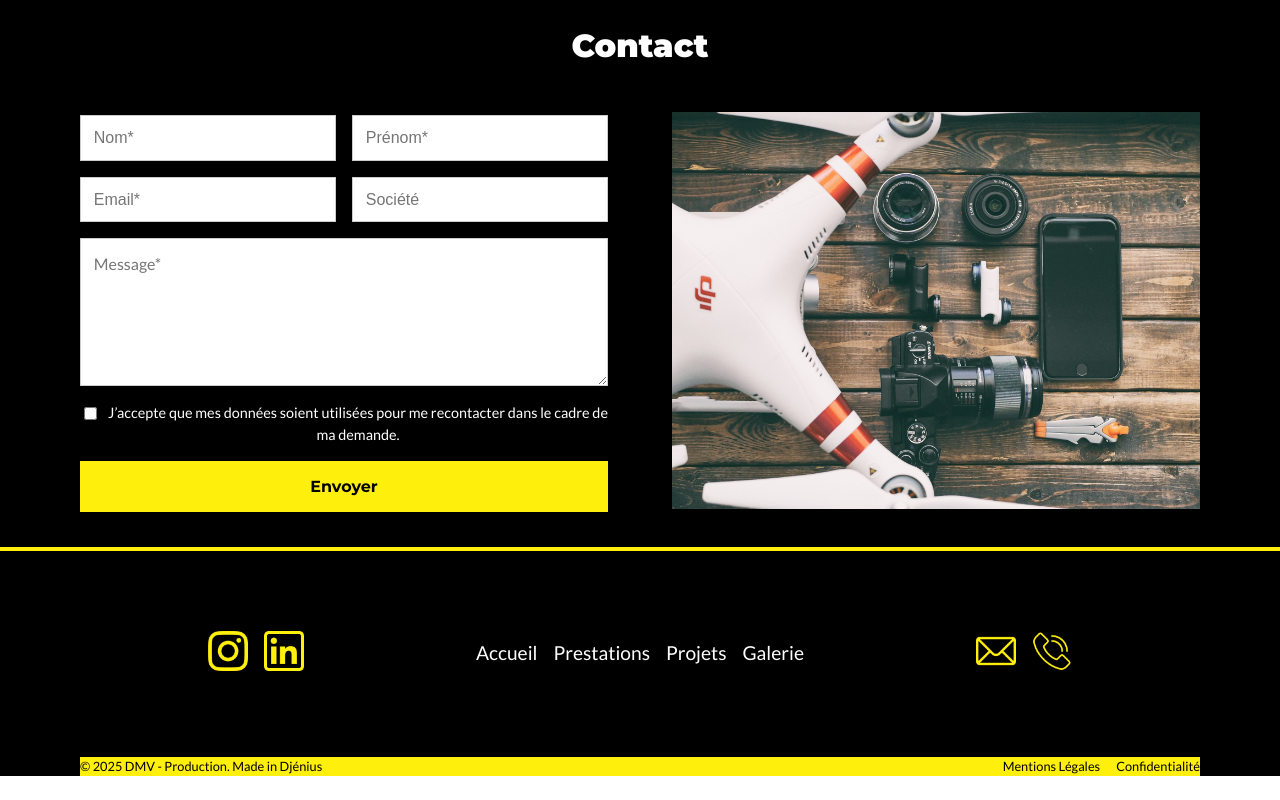
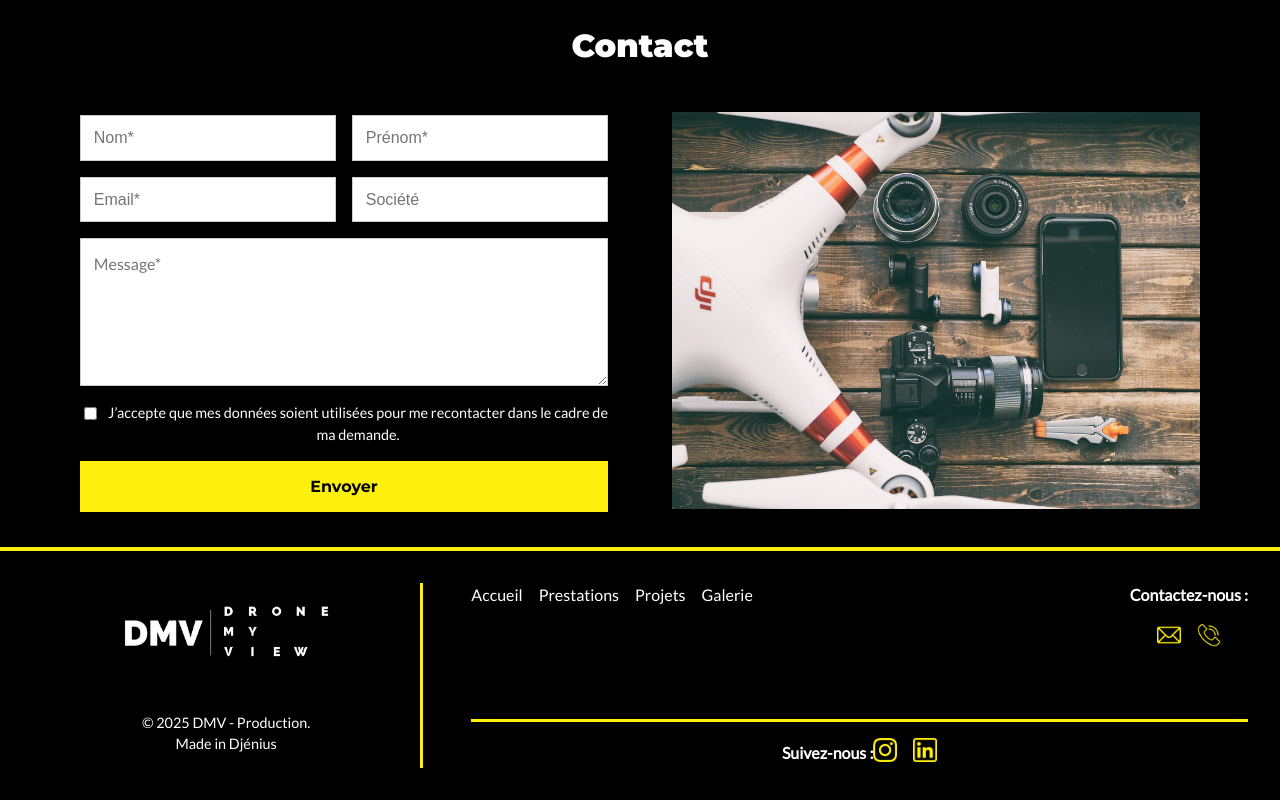
Before and after one commit to Guillaume811/site_dmv, a React (Create React App) app in the folder dmv/: page / in a window 1280 px wide. Shown: the part 2888-3688 px from the top of the page. Before the commit the page ends 3664 px from the top, so only its background shows below. Built offline with nearby package versions, Linux system fonts and the light colour scheme.

Commit message:
changement design logo

```diff
--- a/dmv/src/components/Footer/Footer.module.scss
+++ b/dmv/src/components/Footer/Footer.module.scss
@@ -1,87 +1,91 @@
 @import '../../styles/variables';
 
 .footer {
-    font-size: 0.9rem;
+    display: flex;
+    flex-direction: row;
     border-top: 0.3rem solid $primary;
     background-color: $secondary;
-    padding: 0 5rem;
-
-    &__top {
-        display: flex;
-        flex-wrap: wrap;
-        justify-content: space-between;
-        align-items: center;
-        text-align: center;
     color: $tertiary;
-        gap: 2rem;
-        padding: 5rem 0;
+    padding: 2rem 2rem;
+    gap: 3rem;
 
     &__left {
         flex: 1;
         display: flex;
         flex-direction: column;
+        justify-content: center;
         align-items: center;
+        text-align: center;
+        border-right: 0.2rem solid $primary;
 
-            &__social {
+        &__logo {
+            max-width: 250px;
+            margin-bottom: 1rem;
+        }
+
+        &__text {
+            font-size: 0.9rem;
+            line-height: 1.4;
+        }
+
+    }
+
+    &__right {
+        flex: 2;
         display: flex;
+        flex-direction: column;
+        justify-content: space-between;
+
+        &__top {
+            display: flex;
+            justify-content: space-between;
+            align-items: flex-start;
+            flex-wrap: wrap;
+            gap: 2rem;
+
+            &__list {
+                display: flex;
+                flex-wrap: wrap;
                 gap: 1rem;
+                list-style: none;
+                padding: 0;
+                margin: 0;
 
-                &__icon {
-                    width: 40px;
-                    height: 40px;
-                    cursor: pointer;
-                    transition: opacity 0.3s ease;
+                &__items {
+
+                    &__link {
+                        text-decoration: none;
+                        color: $tertiary;
+                        font-size: 1rem;
 
                         &:hover {
-                        opacity: 0.8;
+                        color: $primary;
                         }
                     }
                 }
             }
 
-        &__center {
-            flex: 1;
+            &__contact {
                 display: flex;
                 flex-direction: column;
                 align-items: center;
-            gap: 2rem;
+                gap: 0.5rem;
 
-            &__list {
-                display: flex;
-                gap: 1rem;
-                flex-wrap: wrap;
-                justify-content: center;
-                list-style: none;
-                font-size: 1.2rem;
-                padding: 0;
-                margin: 0;
-
-                &__items {
-
-
-                    &__link {
-                        text-decoration: none;
-                        color: $tertiary;
-                    }
-                }
-            }
+                &__title {
+                    font-size: 1rem;
+                    font-weight: bold;
+                    margin: 0 0 0.5rem 0;
                 }
 
-        &__right {
-            flex: 1;
-            display: flex;
-            flex-direction: column;
-            align-items: center;
-            gap: 1rem;
-
-            &__contact {
+                &__button {
                     display: flex;
                     gap: 1rem;
 
                     &__icon {
-                    width: 40px;
-                    height: 40px;
-                    transition: opacity 0.3s;
+                         width: 24px;
+                        height: 24px;
+                        cursor: pointer;
+                        transition: opacity 0.3s ease;
 
                         &:hover {
                         opacity: 0.8;
@@ -93,33 +97,33 @@
 
         &__bottom {
             display: flex;
-        justify-content: space-between;
-        text-align: center;
-        background-color: $primary;
-        color: $secondary;
-        font-size: 0.8rem;
+            flex-direction: row;
+            justify-content: center;
+            align-items: center;
+            margin-top: 2rem;
+            border-top: 0.2rem solid $primary;
+            padding-top: 1rem;
 
-        &__text {
+            &__title {
+                font-size: 1rem;
+                font-weight: bold;
                 margin: 0;
             }
 
-        &__list {
+            &__social {
                 display: flex;
                 gap: 1rem;
-                flex-wrap: wrap;
-                justify-content: center;
-                list-style: none;
-                padding: 0;
-                margin: 0;
 
-                &__items {
+                &__icon {
+                    width: 24px;
+                    height: 24px;
+                    transition: opacity 0.3s;
 
-
-                    &__link {
-                        text-decoration: none;
-                        color: $secondary;
+                    &:hover {
+                        opacity: 0.8;
                     }
                 }
             }
         }
     }
+}
--- a/dmv/src/components/Footer/Footer.tsx
+++ b/dmv/src/components/Footer/Footer.tsx
@@ -1,7 +1,7 @@
 import React from 'react';
 import styles from "./Footer.module.scss";
 // Pictures and icons
-import logo from "../../assets/pictures/logo.png";
+import logoWhite from "../../assets/pictures/logo-white.png";
 import mailIcon from "../../assets/pictures/icons/mail.png";
 import phoneIcon from "../../assets/pictures/icons/phone.png";
 import linkedinIcon from "../../assets/pictures/icons/linkedin.png";
@@ -22,62 +22,60 @@ const Footer: React.FC = () => {
 
     return (
         <footer className={styles.footer}>
-            <div className={styles.footer__top}>
-                <div className={styles.footer__top__left}>
-                    <div className={styles.footer__top__left__social}>
-                        <a href="https://twitter.com" target="_blank" rel="noopener noreferrer">
-                            <img src={instagramIcon} alt="Instagram" className={styles.footer__top__left__social__icon} />
-                        </a>
-                        <a href="https://linkedin.com" target="_blank" rel="noopener noreferrer">
-                            <img src={linkedinIcon} alt="LinkedIn" className={styles.footer__top__left__social__icon} />
-                        </a>
+            <div className={styles.footer__left}>
+                <img src={logoWhite} alt="Logo DMV-Production" className={styles.footer__left__logo}/>
+                <p className={styles.footer__left__text}>
+                    &copy; {currentYear} DMV - Production.<br/>
+                    Made in Djénius
+                </p>
             </div>
-                </div>
-                <div className={styles.footer__top__center}>
-                    <ul className={styles.footer__top__center__list}>
+
+            <div className={styles.footer__right}>
+                <div className={styles.footer__right__top}>
+                    <ul className={styles.footer__right__top__list}>
                         {navLinks.map(({ id, label, to }) => (
-                        <li key={id} className={styles.footer__top__center__list__items}>
+                            <li key={id} className={styles.footer__right__top__list__items}>
                                 <NavLink
                                     to={to}
-                                className={styles.footer__top__center__list__items__link}
+                                    className={styles.footer__right__top__list__items__link}
                                 >
                                     {label}
                                 </NavLink>
                             </li>
                         ))}
                     </ul>
-                </div>
-                <div className={styles.footer__top__right}>
-                    <div className={styles.footer__top__right__contact}>
+                    <div className={styles.footer__right__top__contact}>
+                        <h4 className={styles.footer__right__top__contact__title}>
+                            Contactez-nous :
+                        </h4>
+                        <div className={styles.footer__right__top__contact__button}>
                             <img
                                 src={mailIcon}
                                 alt="Contacter par email"
-                            className={styles.footer__top__right__contact__icon}
+                                className={styles.footer__right__top__contact__button__icon}
                                 onClick={() => open(<ContactForm />)}
                                 role="button"
                             />
                             <a href="">
-                            <img src={phoneIcon} alt="Appeler DMV - Production" className={styles.footer__top__right__contact__icon} />
+                                <img src={phoneIcon} alt="Appeler DMV - Production" className={styles.footer__right__top__contact__button__icon} />
+                            </a>
+                        </div>
+
+                    </div>
+                </div>
+                <div className={styles.footer__right__bottom}>
+                    <h4 className={styles.footer__right__bottom__title}>
+                        Suivez-nous :
+                    </h4>
+                    <div className={styles.footer__right__bottom__social}>
+                        <a href="https://twitter.com" target="_blank" rel="noopener noreferrer">
+                            <img src={instagramIcon} alt="Instagram" className={styles.footer__right__bottom__social__icon} />
+                        </a>
+                        <a href="https://linkedin.com" target="_blank" rel="noopener noreferrer">
+                            <img src={linkedinIcon} alt="LinkedIn" className={styles.footer__right__bottom__social__icon} />
                         </a>
                     </div>
                 </div>
-            </div>
-            <div className={styles.footer__bottom}>
-                <p className={styles.footer__bottom__text}>
-                    &copy; {currentYear} DMV - Production. Made in Djénius
-                </p>
-                <ul className={styles.footer__bottom__list}>
-                    <li className={styles.footer__bottom__list__items}>
-                        <NavLink to='/legal' className={styles.footer__bottom__list__items__link}>
-                            Mentions Légales
-                        </NavLink>
-                    </li>
-                    <li className={styles.footer__bottom__list__items}>
-                        <NavLink to='/legal' className={styles.footer__bottom__list__items__link}>
-                            Confidentialité
-                        </NavLink>
-                    </li>
-                </ul>
             </div>
         </footer>
     );
```
Also changed, not shown: dmv/src/assets/pictures/logo-white.png (added). Lines whose indentation alone changed are shown as unchanged.
